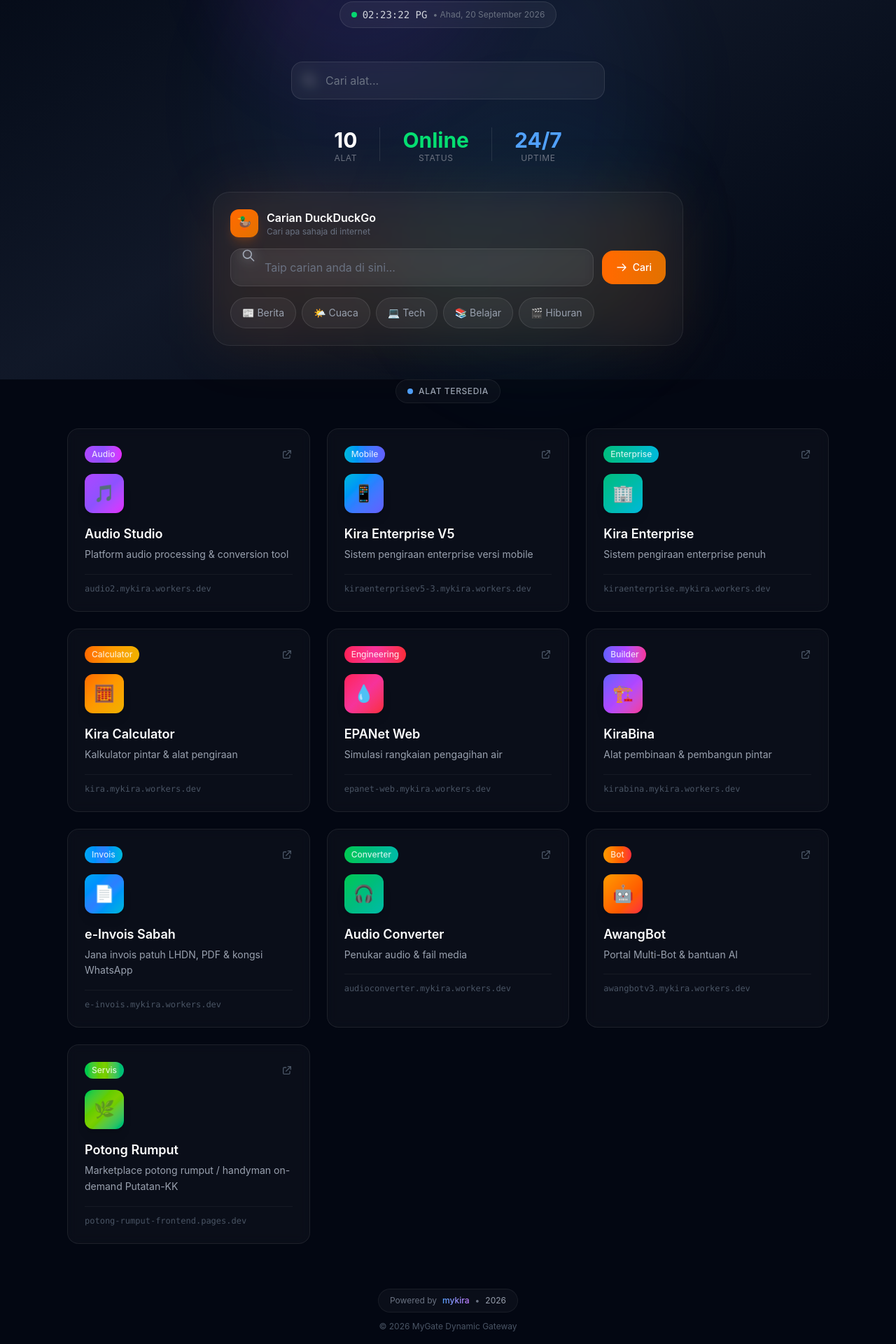
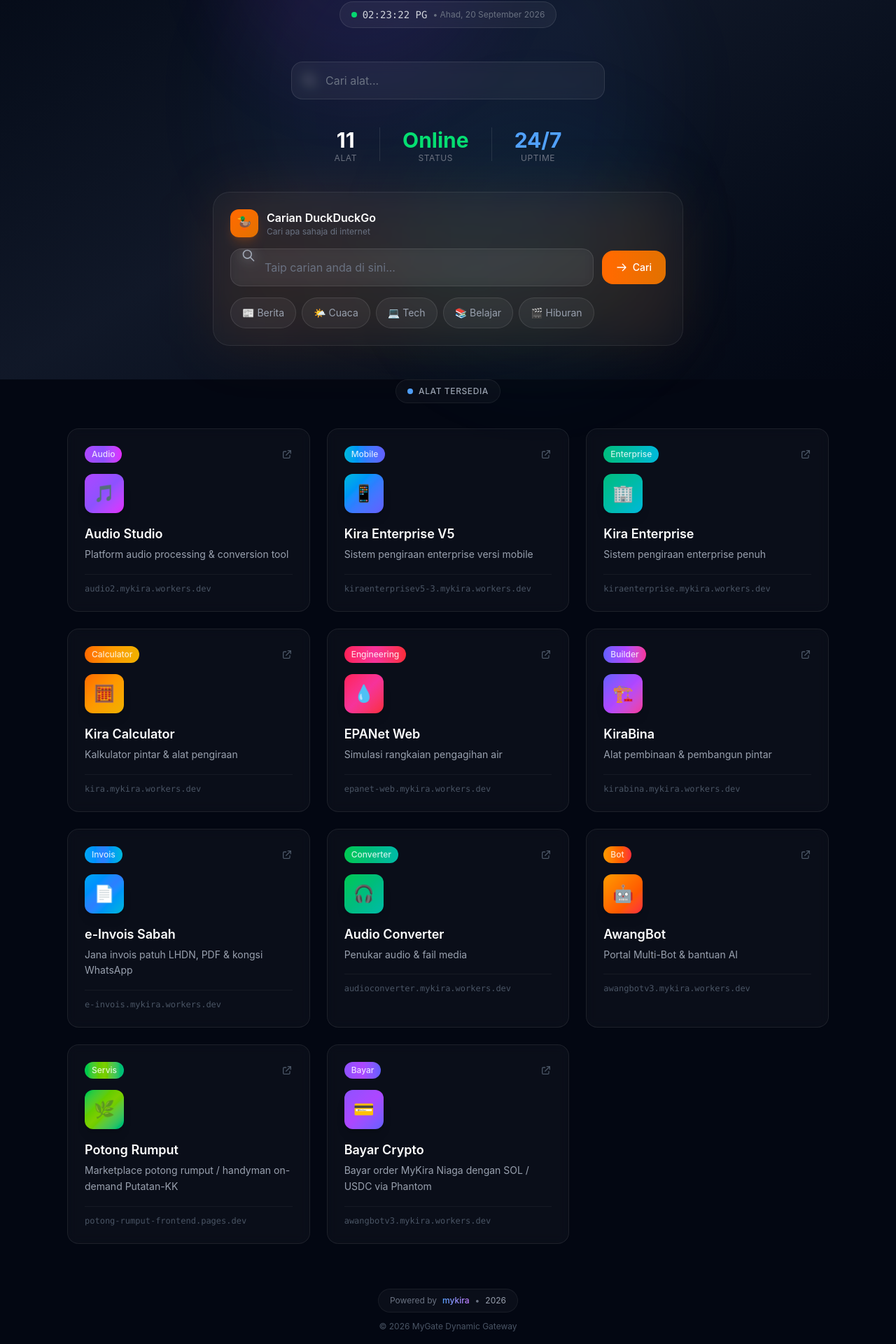
Before and after one commit to princearies/mygate, a React (Vite) app: page / in a window 1280 px wide. Shown: the part 258-2178 px from the top of the page at 70% size. Built offline with nearby package versions, Linux system fonts and the light colour scheme.

Commit message:
Tambah card Bayar Crypto -> Solana Pay

```diff
--- a/src/App.tsx
+++ b/src/App.tsx
@@ -100,6 +100,15 @@
     icon: '🌿',
     gradient: 'from-green-500 via-lime-500 to-emerald-500',
     tag: 'Servis'
+  },
+  {
+    id: 11,
+    title: 'Bayar Crypto',
+    description: 'Bayar order MyKira Niaga dengan SOL / USDC via Phantom',
+    url: 'https://awangbotv3.mykira.workers.dev/pay',
+    icon: '💳',
+    gradient: 'from-violet-500 via-purple-500 to-indigo-500',
+    tag: 'Bayar'
   }
 ]
 
```
